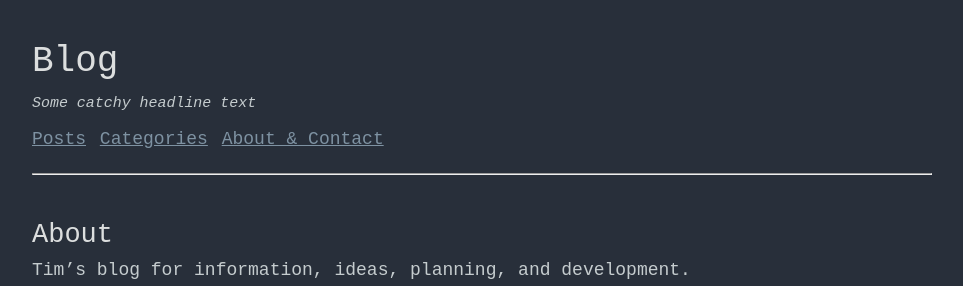
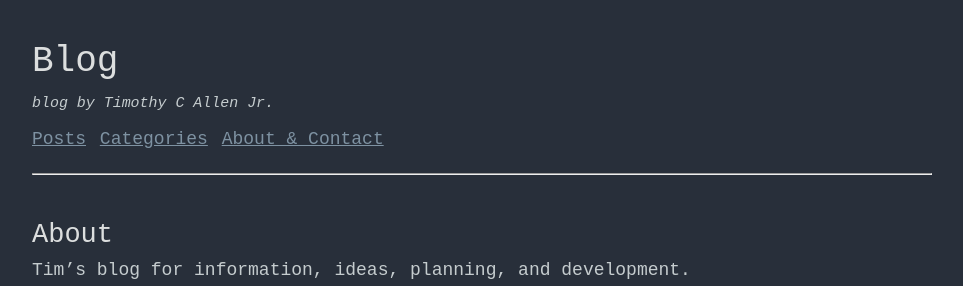
Before and after one commit to sitebytim/test, a Jekyll site: the page built from index.md, in a window 1280 px wide. Shown: the top 286 px of the page, without its empty margins (158-1121 px from the left). Built offline with Jekyll 4.4.1, drawn with Linux system fonts in a browser that asks for light colours.

Commit message:
Update header.html

```diff
--- a/_includes/header.html
+++ b/_includes/header.html
@@ -1,7 +1,7 @@
 <div class="header">
     <h1>Blog</h1>
     <br>
-    <h5><i>Some catchy headline text</i></h5>
+    <h5><i>blog by Timothy C Allen Jr.</i></h5>
     <br>
     {% include nav.html %}
     <hr>
```
